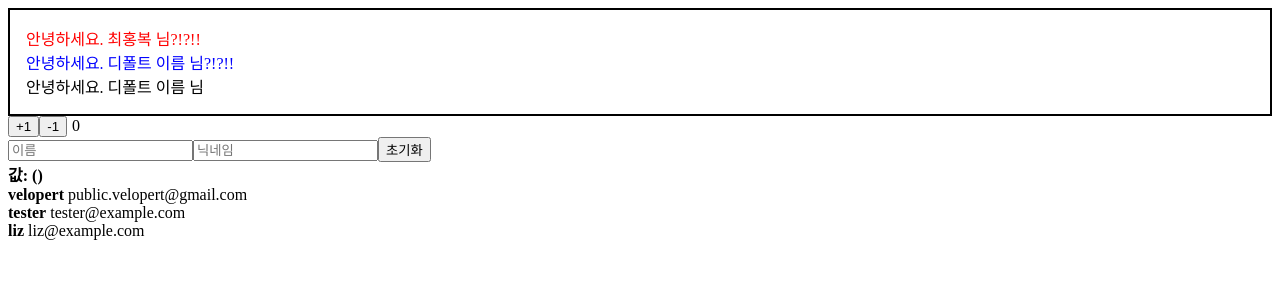
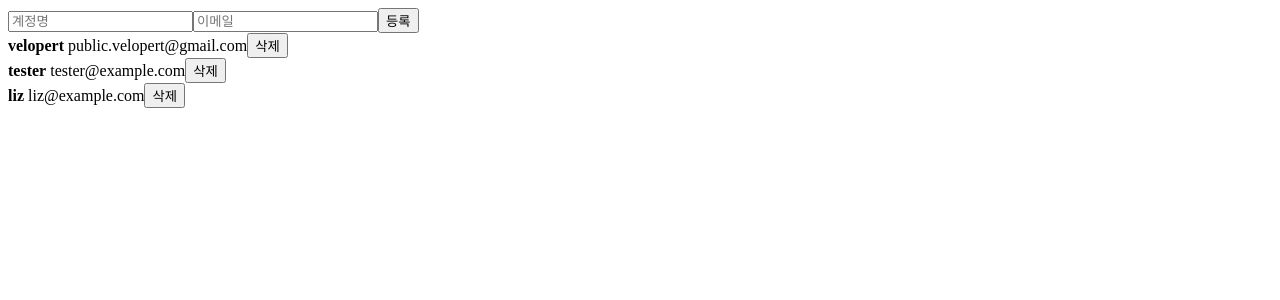
Before and after one commit to ChoiHongBok/study_react, a React (Create React App) app: page / in a window 1280 px wide. Shown: the top 300 px of the page. Built offline with nearby package versions, Linux system fonts and the light colour scheme.

Commit message:
배열 추가 및 삭제

```diff
--- a/src/App.js
+++ b/src/App.js
@@ -1,12 +1,13 @@
-import React, {useRef} from 'react';
+import React, {useState, useRef} from 'react';
 import Hello from './Hello';
 import Wrapper from './Wrapper';
 import Counter from "./Counter";
 import InputSample from "./InputSample";
 import UserList from "./UserList";
+import CreateUser from "./CreateUser";
 
 function App() {
-    const users = [
+    const [users, changeUsers] = useState([
         {
             id: 1,
             username: 'velopert',
@@ -22,24 +23,65 @@
             username: 'liz',
             email: 'liz@example.com'
         }
-    ];
+    ]);
+
+    let [createUser, changeCreateUser] = useState({
+        userName: "",
+        email: ""
+    });
+
+    let {userName, email} = createUser;
+
+    const onChange = (e) => {
+        const {name, value} = e.target;
+
+        changeCreateUser({
+            ...createUser,
+            [name]: value
+        });
+    };
 
     const nextId = useRef(4); // useRef : nextId.current 에 기본값이 된다
+    const onCreate = () => {
+        const user = {
+            id: nextId.current,
+            username: userName,
+            email: email
+        }
 
-    const onCreate = () => {
+        // changeUsers([
+        //     ...users,
+        //     user
+        // ]);
+        changeUsers(users.concat(user));
+
+        changeCreateUser({
+            userName: "",
+            email: ""
+        });
+
         nextId.current += 1;
+    };
+
+    const onRemove = (id) => {
+        changeUsers(
+            users.filter(user => {
+                return user.id !== id;
+            })
+        );
     };
 
     return (
         <div>
-            <Wrapper>
-                <Hello name='최홍복' color='red' isSpecial={true} />
-                <Hello color='blue' isSpecial /> {/* Default true */}
-                <Hello />
-            </Wrapper>
-            <Counter />
-            <InputSample />
-            <UserList users={users} />
+            {/*<Wrapper>*/}
+            {/*    <Hello name='최홍복' color='red' isSpecial={true} />*/}
+            {/*    <Hello color='blue' isSpecial /> /!* Default true *!/*/}
+            {/*    <Hello />*/}
+            {/*</Wrapper>*/}
+            {/*<Counter />*/}
+            {/*<InputSample />*/}
+            <CreateUser userName={userName} email={email} onChange={onChange} onCreate={onCreate} />
+            <UserList users={users} onRemove={onRemove} />
         </div>
     );
 }
--- /dev/null
+++ b/src/CreateUser.js
@@ -0,0 +1,13 @@
+import React from "react";
+
+function CreateUser({userName, email, onChange, onCreate}) {
+    return (
+        <div>
+            <input name="userName" placeholder="계정명" onChange={onChange} value={userName} />
+            <input name="email" placeholder="이메일" onChange={onChange} value={email} />
+            <button onClick={onCreate}>등록</button>
+        </div>
+    );
+}
+
+export default CreateUser;
--- a/src/UserList.js
+++ b/src/UserList.js
@@ -1,18 +1,19 @@
 import React from "react";
 
-function User({user}) {
+function User({user, onRemove}) {
     return (
         <div>
             <b>{user.username}</b> <span>{user.email}</span>
+            <button onClick={() => onRemove(user.id)}>삭제</button>
         </div>
     )
 }
 
-function UserList({users}) {
+function UserList({users, onRemove}) {
     return (
         <div>
             {users.map(user => (
-                <User user={user} key={user.id} />
+                <User user={user} onRemove={onRemove} key={user.id} />
             ))}
             {/* 아이디가 없는 경우에는 */}
             {/*{users.map((user, index) => (*/}
```
